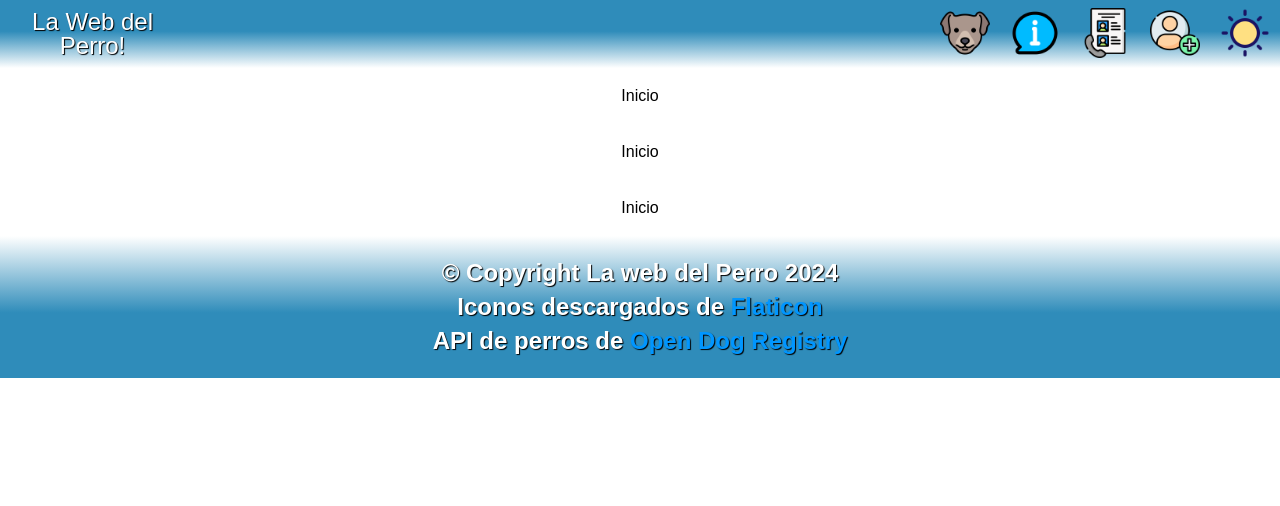
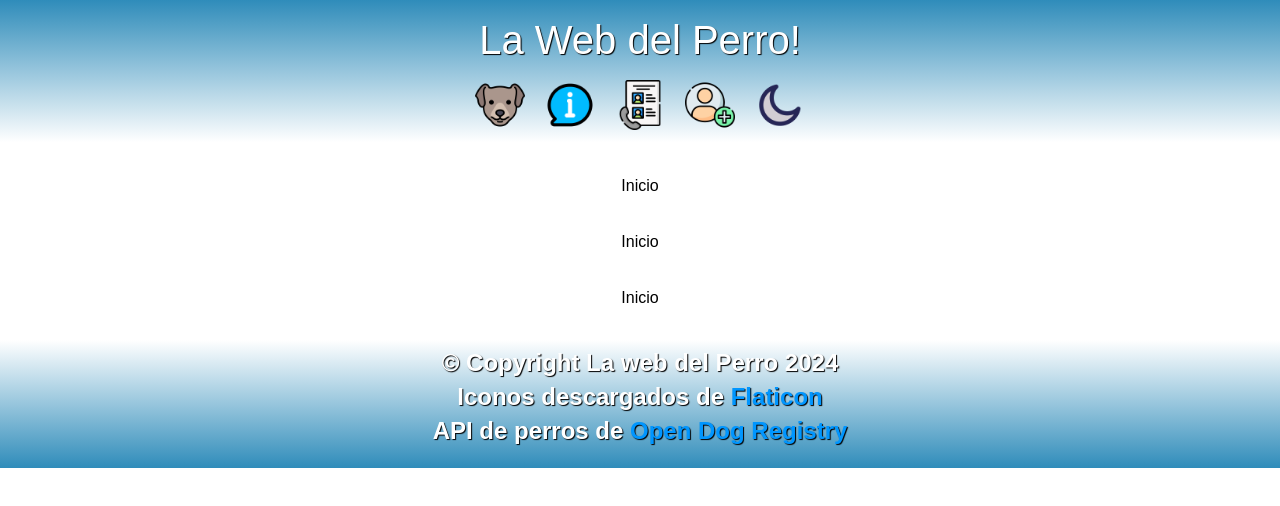
Before and after one commit to rekznoz/lawebdelperro, a React (Vite) app: page / in a window 1280 px wide. Shown: the top 506 px of the page. Built offline with nearby package versions, Linux system fonts and the light colour scheme.

Commit message:
Animaciones Varias

```diff
--- a/src/components/Navbar.jsx
+++ b/src/components/Navbar.jsx
@@ -1,4 +1,4 @@
-import { Link, useLocation } from "react-router-dom"
+import {Link, NavLink, useLocation} from "react-router-dom"
 // Importar imágenes
 import inicio from '../assets/navbar/inicio.png'
 import razas from '../assets/navbar/razas.png'
@@ -21,17 +21,26 @@ export default function Navbar() {
     // Obtener la ruta actual para condicionarla despues
     const paginaActual = useLocation()
     const [modo, setModo] = useState('claro')
+    const [fade, setFade] = useState(false);  // Estado para controlar la animación fade
 
     const cambiarModo = () => {
-        const nuevoModo = modo === 'claro' ? 'oscuro' : 'claro'
-        setModo(nuevoModo)
-        document.body.classList.toggle('dark-mode')
-    }
-
+        // Iniciar la animación fade
+        setFade(true);
+        setTimeout(() => {
+            // Cambiar el modo después de la animación
+            const nuevoModo = modo === 'claro' ? 'oscuro' : 'claro';
+            setModo(nuevoModo);
+            document.body.classList.toggle('dark-mode');
+            // Finalizar la animación fade
+            setFade(false);
+        }, 300); // Tiempo que coincide con la duración del fade en CSS
+    };
 
     return (
         <header className='contenedorHeader'>
-            <h1 className='titulo'>La Web del Perro!</h1>
+            <NavLink to={'/'} aria-label='Ir a la página de inicio'>
+                <h1 className='titulo'>La Web del Perro!</h1>
+            </NavLink>
             <nav className='navbar'>
                 <ul>
                     {navItems
@@ -39,13 +48,17 @@ export default function Navbar() {
                         .filter(pagina => pagina.to !== paginaActual.pathname)
                         .map((pagina, index) => (
                             <li className='enlacesnav' key={index}>
-                                <Link to={pagina.to} aria-label={pagina.label}>
+                                <NavLink to={pagina.to} aria-label={pagina.label}>
                                     <img src={pagina.img} alt={pagina.alt} />
-                                </Link>
+                                </NavLink>
                             </li>
                         ))}
-                    <li className='enlacenav'>
-                        <img src={modo === 'claro' ? claro : oscuro} alt='Icono para cambiar modo' onClick={cambiarModo} />
+                    <li className={`enlacenav ${fade ? 'fade' : ''}`}>
+                        <img
+                            src={modo === 'claro' ? oscuro : claro}
+                            alt='Icono para cambiar modo'
+                            onClick={cambiarModo}
+                        />
                     </li>
                 </ul>
             </nav>
--- a/src/css/contenedor.css
+++ b/src/css/contenedor.css
@@ -25,8 +25,8 @@
 
 .footer {
     grid-area: 9 / 1 / 10 / 10;
-    background: rgb(47,140,186);
-    background: linear-gradient(0deg, rgba(47,140,186,1) 46%, var(--fondo-principal) 100%);
+    background: rgb(255,255,255);
+    background: linear-gradient(180deg, var(--fondo-principal) 10%, rgba(47,140,186,1) 100%);
     padding: 20px;
     text-align: center;
 }
--- a/src/css/formulario.css
+++ b/src/css/formulario.css
@@ -153,6 +153,12 @@ h1 {
     color: #555;
 }
 
+@media (max-width: 1500px) {
+    .contFormContacto {
+        width: 60%;
+    }
+}
+
 /* Si la anchura de la pantalla es menor a 1200px */
 @media (max-width: 1200px) {
     .contFormContacto .centrarcuadros {
--- a/src/css/navbar.css
+++ b/src/css/navbar.css
@@ -1,29 +1,34 @@
 
 .header .contenedorHeader {
     display: flex;
-    justify-content: normal;
+    flex-direction: column;
     align-items: center;
-    background: rgb(47,140,186);
-    background: linear-gradient(180deg, rgba(47,140,186,1) 46%, var(--fondo-principal) 100%);
+    background: rgb(255,255,255);
+    background: linear-gradient(0deg, var(--fondo-principal) 10%, rgba(47,140,186,1) 100%);
 }
 
 .header .contenedorHeader .navbar {
     display: flex;
-    justify-content: flex-end;
+    justify-content: space-around;
     align-items: center;
+    padding-bottom: 25px;
     width: 100%;
 }
 
 .header .contenedorHeader h1 {
     color: white;
-    padding: 10px;
-    font-size: 1.5em;
+    padding: 20px;
+    font-size: 2.5em;
     text-align: center;
     text-shadow: black 1px 1px 1px;
 }
 
 .header .navbar h1 {
     color: white;
+    padding: 10px;
+    font-size: 5em;
+    text-align: center;
+    text-shadow: black 1px 1px 1px;
 }
 
 .header .navbar ul {
@@ -43,3 +48,13 @@
     width: 50px;
     height: 50px;
 }
+
+/* Animacion del boton de Modo Oscuro */
+
+.enlacenav img {
+    transition: opacity 0.3s ease-in-out;
+}
+
+.enlacenav.fade img {
+    opacity: 0.5;
+}
--- a/src/css/variables.css
+++ b/src/css/variables.css
@@ -1,3 +1,4 @@
+
 :root {
     --color-linea-var-foto: #ff6a00;
     --fondo-principal: #ffffff;
```
